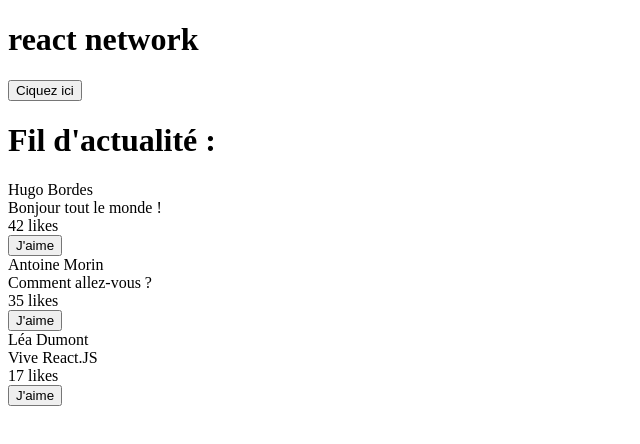
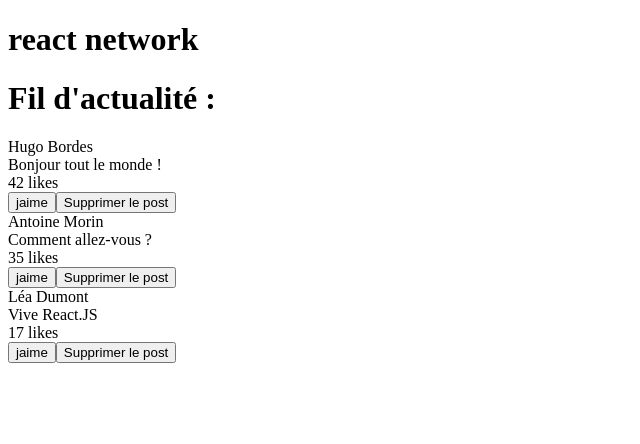
Before and after one commit to Khenissi-Mohamed/React-Network-, a React (Create React App) app: page / in a window 1280 px wide. Shown: the top 444 px of the page, without its empty margins (0-640 px from the left). Built offline with nearby package versions, Linux system fonts and the light colour scheme.

Commit message:
supprimer les posts qu'on désire

```diff
--- a/src/App.js
+++ b/src/App.js
@@ -4,7 +4,7 @@ import Header from "./Header"
 
 // const [posts, setPosts] = useState()
 
-const posts = [
+const initialPosts = [
   {id: 12,
   text: "Bonjour tout le monde !",
   author: "Hugo Bordes",
@@ -23,13 +23,19 @@ const posts = [
 ]
 
 function App() {
-  const textPost1 = "bonjour tt lmonde"
+
+  const [posts, setPosts] = useState(initialPosts)
+
+  const deletePost = (id) => {
+    setPosts(posts.filter(p => p.id != id))
+    console.log("posts", posts);
+  }
+
   return (
     <>
     <Header />
     <h1>Fil d'actualité :</h1>
-    {posts.map(p =>
-       <Post key={p.id} postData={p} />)}
+    {posts.map(p => <Post key={p.id} postData={p} deletePost={deletePost} />)}
     </>
   )
 }
--- a/src/Header.js
+++ b/src/Header.js
@@ -3,21 +3,14 @@ import { useState } from 'react'
 
 function Header() {
 
-  const [title, setTitle] = useState("react network")
+  // const [title, setTitle] = useState("react network")
 
 
-  // let title = "react network"
-
-  const changeTitle = () => {
-    setTitle("mon nouveau titre")
-    console.log("title", title);
-  }
-
+  const title = "react network"
 
     return (
       <div>
         <h1>{title}</h1>
-        <button onClick={changeTitle}>Ciquez ici</button>
       </div>
     )
   }
--- a/src/Post.js
+++ b/src/Post.js
@@ -1,12 +1,15 @@
-import PropTypes from 'prop-types'
+
 import { useState } from 'react'
 
-function Post({text, author, likes, postData}) {
+function Post({postData, deletePost}) {
 
   const [nbLikes, setNbLikes] = useState(postData.likes)
+  const [isLiked, setisLiked] = useState(false)
 
-  const addLikesHandler = () => {
-    setNbLikes(nbLikes +1 )
+  const likePost = () => {
+    const increment = isLiked ? -1 : 1
+    setNbLikes(nbLikes + increment )
+    setisLiked(!isLiked)
   }
 
     return (
@@ -14,15 +17,11 @@ function Post({text, author, likes, postData}) {
         {postData.author}<br />
         {postData.text}<br />
         {nbLikes} likes<br />
-        <button onClick={addLikesHandler}>J'aime</button>
+        <button onClick={likePost}> {isLiked ? "Vous aimez ce post" : "jaime"} </button>
+        <button onClick={() => deletePost(postData.id) } >Supprimer le post</button>
       </div>
     )
   }
 
-Post.propTypes = {
-  text: PropTypes.string.isRequired,
-  author: PropTypes.string.isRequired,
-  likes: PropTypes.number.isRequired
-}
 
   export default Post
```
